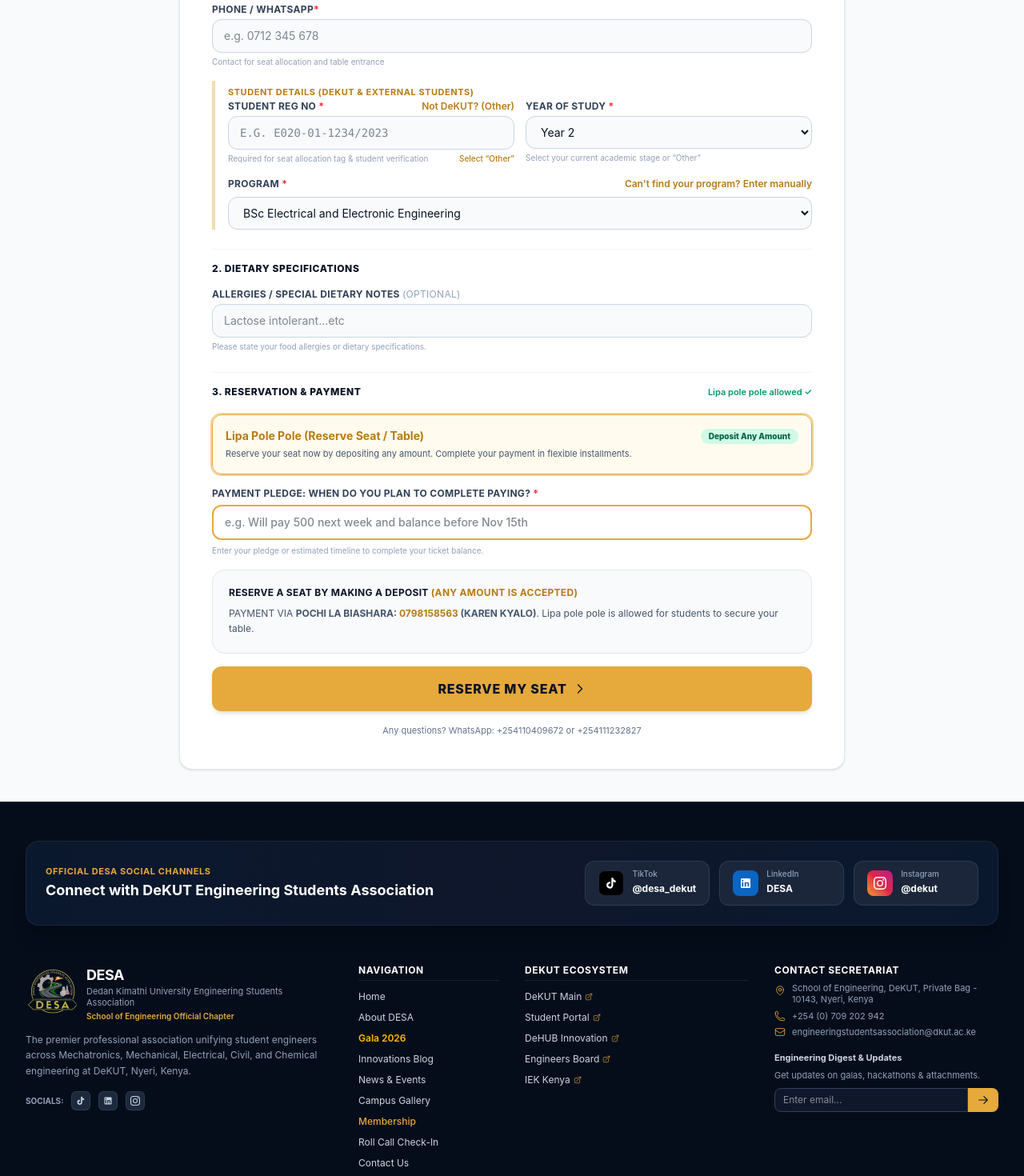
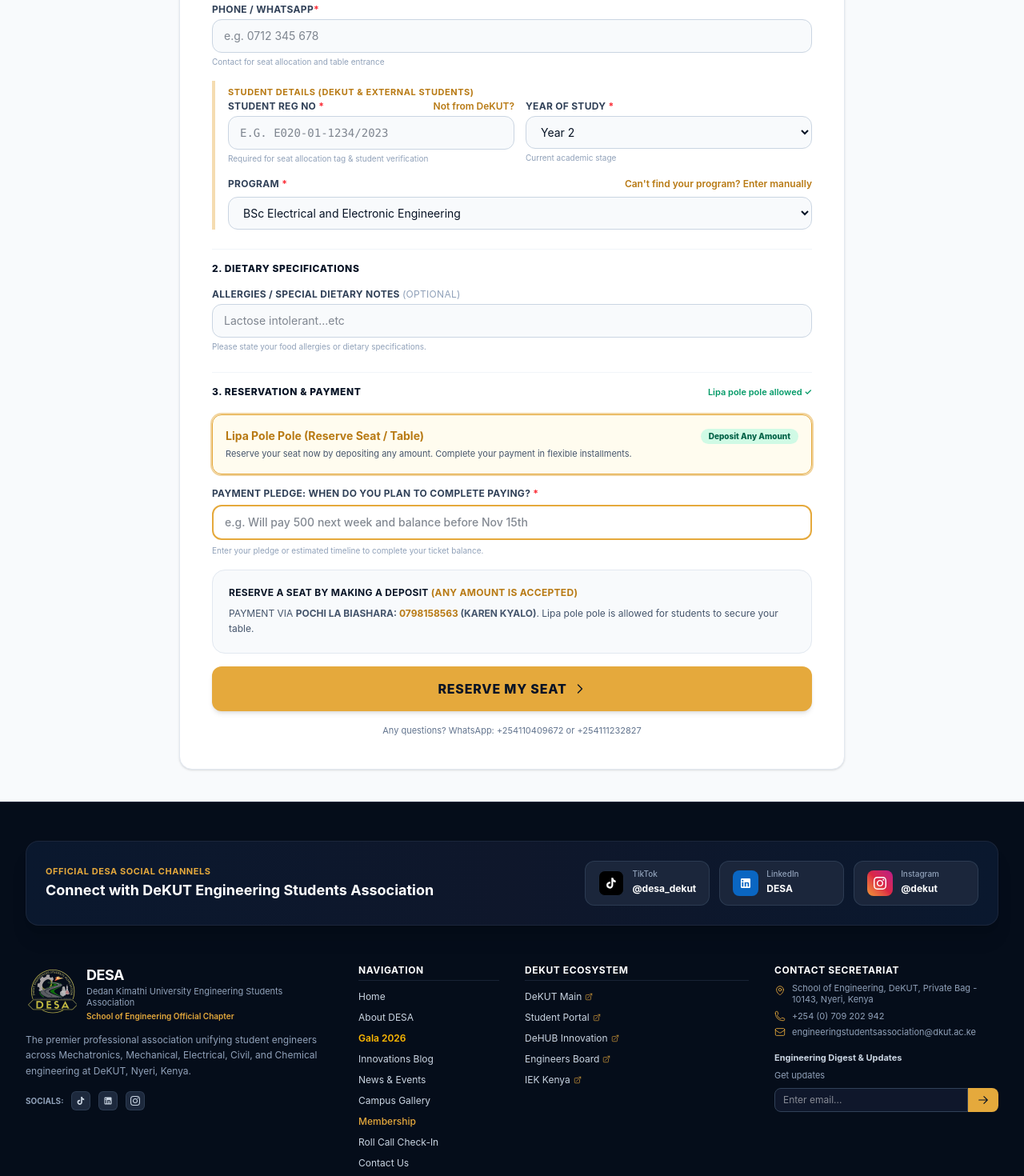
Before and after one commit to bruceboge/DESA-WEB, a Next.js app: page /gala in a window 1280 px wide. Shown: the part 1040-2510 px from the top of the page at 80% size. Built offline with nearby package versions, Linux system fonts and the light colour scheme.

Commit message:
fixed gala form

```diff
--- a/src/app/gala/page.tsx
+++ b/src/app/gala/page.tsx
@@ -533,20 +533,20 @@ export default function GalaRegistrationPage() {
                                 ...prev,
                                 isOtherReg: next,
                                 regNumber: next
-                                  ? (prev.regNumber && prev.regNumber !== "OTHER" && !prev.regNumber.startsWith("E0") ? prev.regNumber : "OTHER")
-                                  : (prev.regNumber === "OTHER" ? "" : prev.regNumber),
+                                  ? (prev.regNumber && prev.regNumber !== "" && !prev.regNumber.startsWith("E0") ? prev.regNumber : "")
+                                  : (prev.regNumber === "" ? "" : prev.regNumber),
                               }));
                             }}
                             className="text-xs font-semibold text-[#b87a14] hover:underline cursor-pointer"
                           >
-                            {formData.isOtherReg ? "← DeKUT Reg No" : "Not DeKUT? (Other)"}
+                            {formData.isOtherReg ? "← DeKUT?" : "Not from DeKUT?"}
                           </button>
                         </div>
                         <input
                           id="regNumber"
                           type="text"
                           required
-                          placeholder={formData.isOtherReg ? "e.g. OTHER or External Reg No / Campus" : "e.g. E020-01-1234/2023"}
+                          placeholder={formData.isOtherReg ? "Campus Details" : "e.g. E020-01-1234/2023"}
                           value={formData.regNumber}
                           onChange={(e) =>
                             setFormData({ ...formData, regNumber: e.target.value.toUpperCase() })
@@ -556,16 +556,16 @@ export default function GalaRegistrationPage() {
                         <div className="flex items-center justify-between mt-1 text-[10px]">
                           <span className="text-slate-400">
                             {formData.isOtherReg
-                              ? "External student: Enter 'OTHER' or your campus / reg no"
+                              ? "External student: Enter 'OTHER' or your campus"
                               : "Required for seat allocation tag & student verification"}
                           </span>
                           {!formData.isOtherReg ? (
                             <button
                               type="button"
-                              onClick={() => setFormData((prev) => ({ ...prev, isOtherReg: true, regNumber: "OTHER" }))}
+                              onClick={() => setFormData((prev) => ({ ...prev, isOtherReg: true, regNumber: "" }))}
                               className="text-[#b87a14] hover:underline font-medium shrink-0 ml-1 cursor-pointer"
                             >
-                              Select &ldquo;Other&rdquo;
+
                             </button>
                           ) : (
                             <button
@@ -573,7 +573,7 @@ export default function GalaRegistrationPage() {
                               onClick={() => setFormData((prev) => ({ ...prev, regNumber: "OTHER" }))}
                               className="text-[#b87a14] hover:underline font-medium shrink-0 ml-1 cursor-pointer"
                             >
-                              Reset to &ldquo;OTHER&rdquo;
+
                             </button>
                           )}
                         </div>
@@ -610,12 +610,12 @@ export default function GalaRegistrationPage() {
                               className="w-full px-3 py-1.5 bg-slate-50 border border-slate-300 rounded-lg text-xs text-[#071325] focus:outline-none focus:ring-2 focus:ring-[#e5a93c]"
                             />
                             <span className="text-[10px] text-slate-400 mt-0.5 block">
-                              Optional: specify or leave blank for &ldquo;Other&rdquo;
+                              Optional: specify or leave blank
                             </span>
                           </div>
                         ) : (
                           <span className="text-[10px] text-slate-400 mt-1 block">
-                            Select your current academic stage or &ldquo;Other&rdquo;
+                            Current academic stage
                           </span>
                         )}
                       </div>
--- a/src/components/Footer.tsx
+++ b/src/components/Footer.tsx
@@ -277,7 +277,7 @@ export default function Footer() {
                   Engineering Digest & Updates
                 </span>
                 <p className="text-[11px] text-slate-400 leading-tight">
-                  Get updates on galas, hackathons & attachments.
+                  Get updates
                 </p>
                 <div className="flex">
                   <input
```
